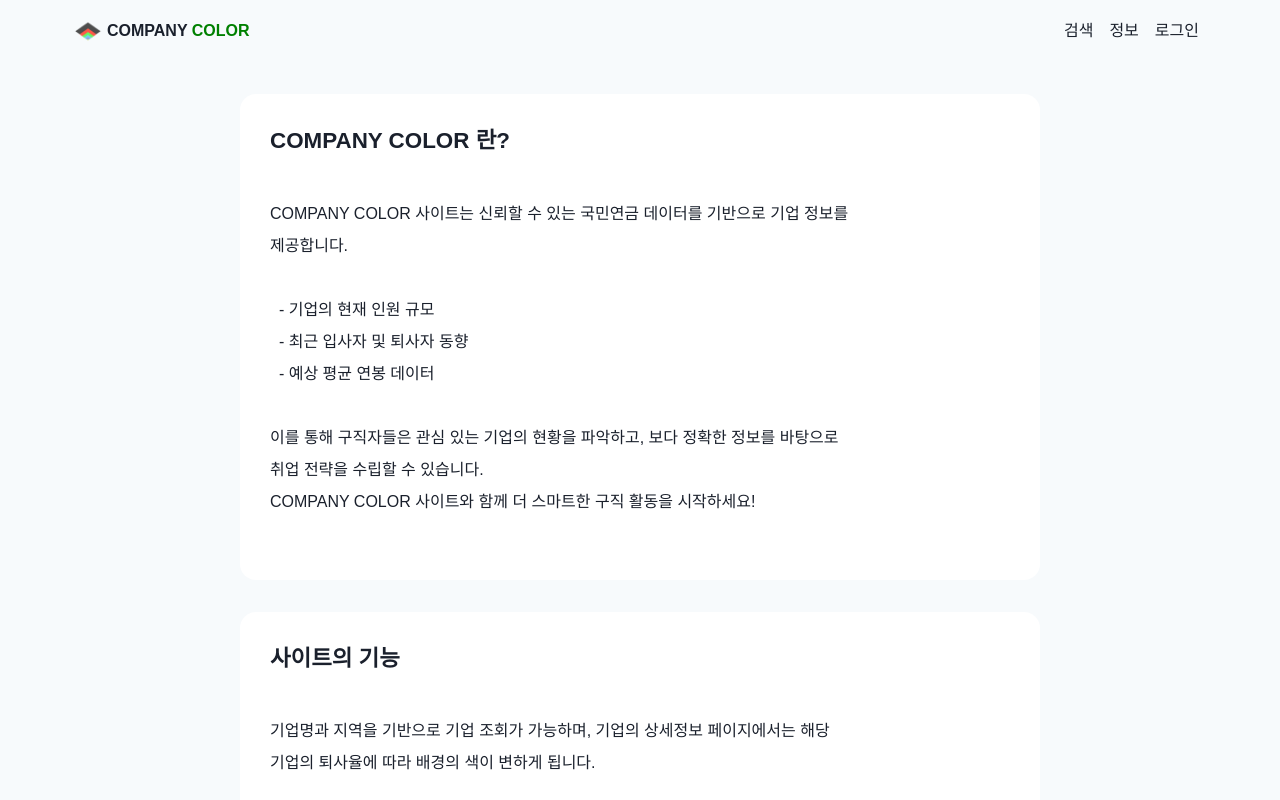
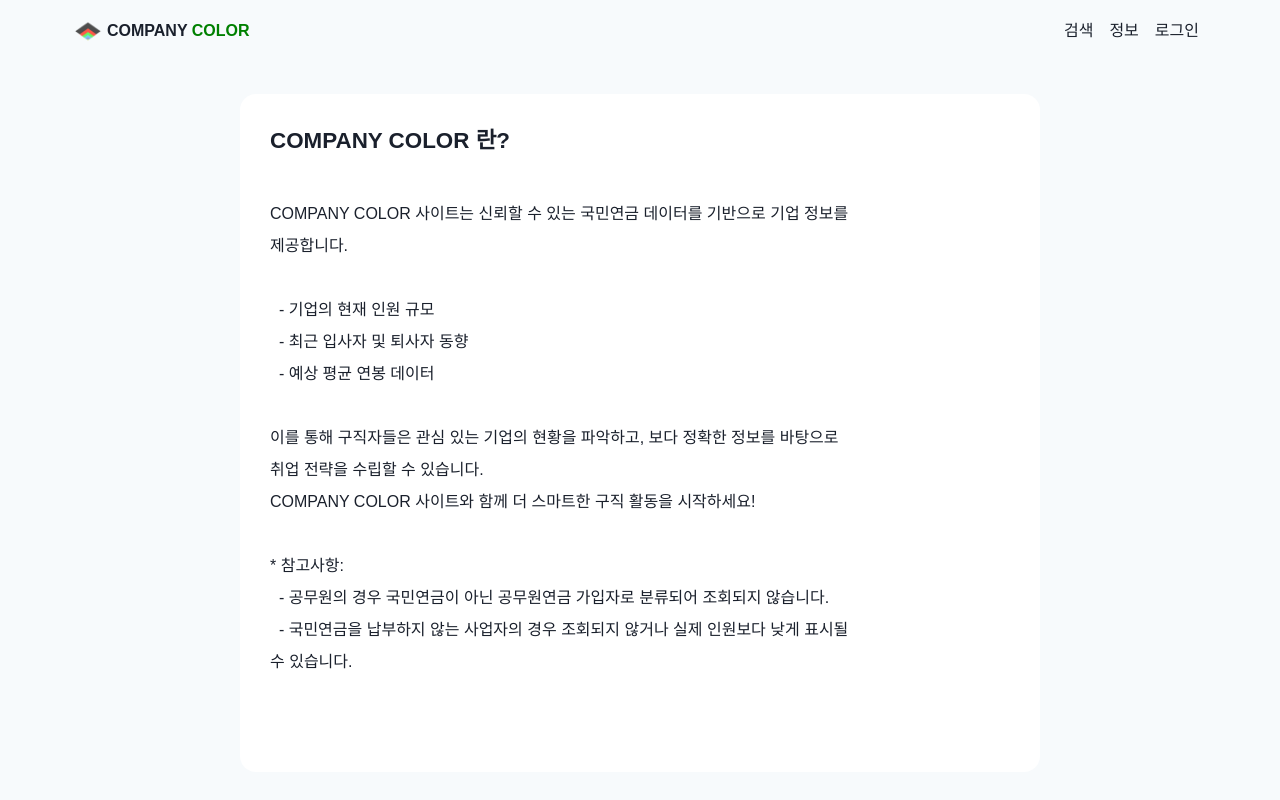
Before and after one commit to ckcks1997/company-color, a React (Vite) app in the folder frontend/: page /siteInfo in a window 1280 px wide. Shown: the top 800 px of the page. Built offline with nearby package versions, Linux system fonts and the light colour scheme; a web font is replaced by a local one.

Commit message:
정보글 수정

```diff
--- a/frontend/src/pages/SiteInfo.jsx
+++ b/frontend/src/pages/SiteInfo.jsx
@@ -16,10 +16,16 @@
 
 이를 통해 구직자들은 관심 있는 기업의 현황을 파악하고, 보다 정확한 정보를 바탕으로 취업 전략을 수립할 수 있습니다.
 COMPANY COLOR 사이트와 함께 더 스마트한 구직 활동을 시작하세요!
+
+* 참고사항:
+  - 공무원의 경우 국민연금이 아닌 공무원연금 가입자로 분류되어 조회되지 않습니다.
+  - 국민연금을 납부하지 않는 사업자의 경우 조회되지 않거나 실제 인원보다 낮게 표시될 수 있습니다.
+
   `
 
   const siteFunction = `
 기업명과 지역을 기반으로 기업 조회가 가능하며, 기업의 상세정보 페이지에서는 해당 기업의 퇴사율에 따라 배경의 색이 변하게 됩니다.
+(무지개, 파랑, 초록, 노랑, 빨강, 블랙 순입니다.)
 
 하지만 이는 해당 기업의 질을 평가하는 절대적인 수치나 방법은 아니며, 직종에 따라 퇴사율이 과도하게 높게 잡히거나 낮게 잡힐 수 있습니다.
   `
```
Also changed, not shown: 1 other file (tests, documents, lock files or other folders).
